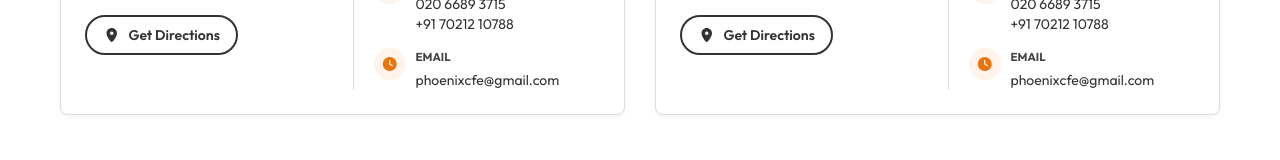
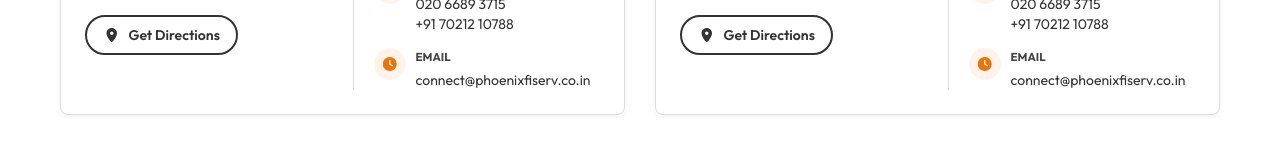
Before and after one commit to WebglowStudios/Pheonix-Project, a Next.js app: page /contact in a window 1280 px wide. Shown: the part 2067-2227 px from the top of the page. Built offline with nearby package versions, Linux system fonts and the light colour scheme; no server answers; the database is empty.

Commit message:
all done

```diff
--- a/src/app/admin/contact/page.tsx
+++ b/src/app/admin/contact/page.tsx
@@ -200,7 +200,7 @@ function ContactDetailsTab() {
           </div>
           <div>
             <label className={labelClass}>Email Address</label>
-            <input type="email" value={content.email} onChange={e => setContent(p => ({ ...p, email: e.target.value }))} placeholder="phoenixcfe@gmail.com" className={inputClass} />
+            <input type="email" value={content.email} onChange={e => setContent(p => ({ ...p, email: e.target.value }))} placeholder="connect@phoenixfiserv.co.in" className={inputClass} />
           </div>
         </div>
       </div>
--- a/src/app/contact/page.tsx
+++ b/src/app/contact/page.tsx
@@ -35,7 +35,7 @@ export default function ContactPage() {
     phone_landline: "020 6689 3715",
     phone_mobile: "+91 70212 10788",
     whatsapp_number: "917021210788",
-    email: "phoenixcfe@gmail.com",
+    email: "connect@phoenixfiserv.co.in",
     pune_address: "708, Global Business Hub, Kharadi, Pune 411014",
     mumbai_address: "11, Brahamsiddhi, Century Bazar Lane, Worli, Mumbai 400025",
   });
@@ -55,7 +55,7 @@ export default function ContactPage() {
             phone_landline: c.phone_landline || "020 6689 3715",
             phone_mobile: c.phone_mobile || "+91 70212 10788",
             whatsapp_number: c.whatsapp_number || c.whatsapp || "917021210788",
-            email: c.email || "phoenixcfe@gmail.com",
+            email: c.email || "connect@phoenixfiserv.co.in",
             pune_address: c.pune_address || "708, Global Business Hub, Kharadi, Pune 411014",
             mumbai_address: c.mumbai_address || "11, Brahamsiddhi, Century Bazar Lane, Worli, Mumbai 400025",
           });
--- a/src/components/Navbar.tsx
+++ b/src/components/Navbar.tsx
@@ -31,7 +31,7 @@ export default function Navbar() {
     phone_landline: "020 6689 3715",
     phone_mobile: "+91 70212 10788",
     whatsapp_number: "917021210788",
-    email: "phoenixcfe@gmail.com",
+    email: "connect@phoenixfiserv.co.in",
   });
 
   useEffect(() => {
@@ -48,7 +48,7 @@ export default function Navbar() {
             phone_landline: c.phone_landline || "020 6689 3715",
             phone_mobile: c.phone_mobile || "+91 70212 10788",
             whatsapp_number: c.whatsapp_number || c.whatsapp || "917021210788",
-            email: c.email || "phoenixcfe@gmail.com",
+            email: c.email || "connect@phoenixfiserv.co.in",
           });
         }
       });
--- a/src/components/home/ContactSection.tsx
+++ b/src/components/home/ContactSection.tsx
@@ -29,7 +29,7 @@ export default function ContactSection() {
     phone_landline: "020 6689 3715",
     phone_mobile: "+91 70212 10788",
     whatsapp_number: "917021210788",
-    email: "phoenixcfe@gmail.com",
+    email: "connect@phoenixfiserv.co.in",
     pune_address: "708, Global Business Hub, Kharadi, Pune 411014",
     mumbai_address: "11, Brahamsiddhi, Century Bazar Lane, Worli, Mumbai 400025",
   });
@@ -52,7 +52,7 @@ export default function ContactSection() {
             phone_landline: c.phone_landline || "020 6689 3715",
             phone_mobile: c.phone_mobile || "+91 70212 10788",
             whatsapp_number: c.whatsapp_number || c.whatsapp || "917021210788",
-            email: c.email || "phoenixcfe@gmail.com",
+            email: c.email || "connect@phoenixfiserv.co.in",
             pune_address: c.pune_address || "708, Global Business Hub, Kharadi, Pune 411014",
             mumbai_address: c.mumbai_address || "11, Brahamsiddhi, Century Bazar Lane, Worli, Mumbai 400025",
           });
--- a/src/lib/mailer.ts
+++ b/src/lib/mailer.ts
@@ -38,8 +38,8 @@ export function formatConnectTime(rawTime?: string): string {
 }
 
 export async function sendLeadNotification(data: LeadEmailData) {
-  const adminEmail = process.env.ADMIN_EMAIL ?? "chirag@phoenixfiserv.co.in";
-  const fromEmail = process.env.SMTP_FROM ?? process.env.SMTP_USER ?? "chirag@phoenixfiserv.co.in";
+  const adminEmail = process.env.ADMIN_EMAIL ?? "connect@phoenixfiserv.co.in";
+  const fromEmail = process.env.SMTP_FROM ?? process.env.SMTP_USER ?? "connect@phoenixfiserv.co.in";
   const siteUrl = (process.env.NEXT_PUBLIC_SITE_URL || "https://phoenixfiserv.co.in").replace(/\/$/, "");
 
   const sourceLabel = data.source === "home_page" ? "Homepage Form" : "Contact Page Form";
@@ -157,7 +157,7 @@ export async function sendUserThankYouEmail(data: LeadEmailData) {
   const ENABLE_USER_THANK_YOU_EMAIL = false;
   if (!ENABLE_USER_THANK_YOU_EMAIL) return;
 
-  const fromEmail = process.env.SMTP_FROM ?? process.env.SMTP_USER ?? "chirag@phoenixfiserv.co.in";
+  const fromEmail = process.env.SMTP_FROM ?? process.env.SMTP_USER ?? "connect@phoenixfiserv.co.in";
   const siteUrl = (process.env.NEXT_PUBLIC_SITE_URL || "https://phoenixfiserv.co.in").replace(/\/$/, "");
   const connectTimeLabel = formatConnectTime(data.connect_time);
 
```
